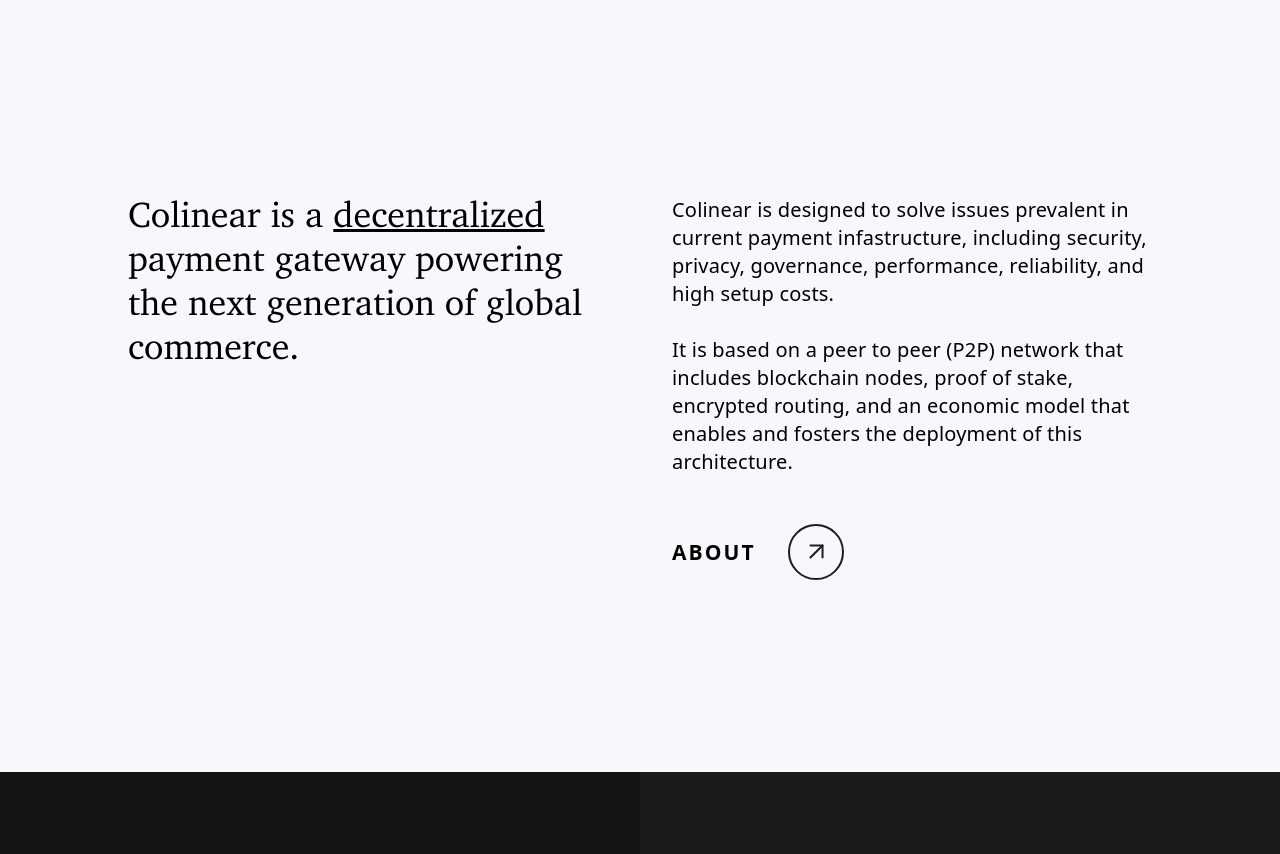
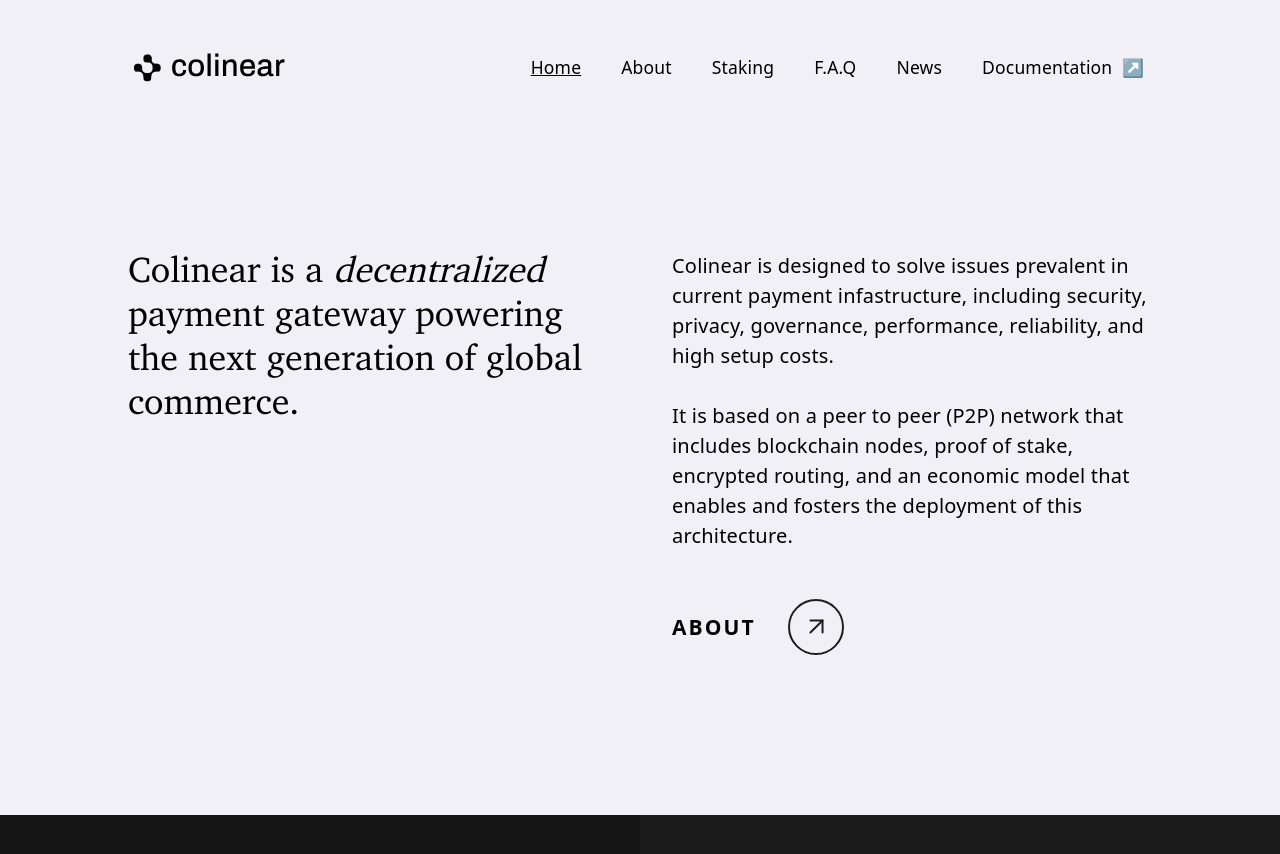
Before and after one commit to colinear-labs/colinear-website, a Nuxt app: page / in a window 1280 px wide. Shown: the top 854 px of the page. Built offline with nearby package versions, Linux system fonts and the light colour scheme.

Commit message:
Created navbar component and updated background color

```diff
--- a/components/About.vue
+++ b/components/About.vue
@@ -1,8 +1,8 @@
 <template>
-  <div class="flex px-32 py-48">
+  <div class="flex px-32 py-40">
     <div class="w-1/2 mr-8">
       <h2 class="font-title" data-aos="fade-in">
-        Colinear is a <u>decentralized</u> payment gateway powering the next generation of global commerce.
+        Colinear is a <i>decentralized</i><br> payment gateway powering the next generation of global commerce.
       </h2>
     </div>
     <div class="flex flex-col font-roboto w-1/2 mt-1 ml-8">
@@ -33,13 +33,14 @@
 p {
   font-weight: 300;
   font-size: 20px;
-  line-height: 28px;
+  line-height: 30px;
 
   letter-spacing: 0.01em;
 }
 
 .flex {
-  background: #f7f7fc;
+  /* background: #f7f7fc; */
+  background: #f0f0f6;
 }
 
 button {
--- /dev/null
+++ b/components/Navbar.vue
@@ -0,0 +1,35 @@
+<template>
+  <div class="flex pl-32 pr-24 antialiased pt-12">
+    <nuxt-link to="/" class="mr-auto">
+      <img src="~/static/logo.svg" class="mr-auto" />
+    </nuxt-link>
+    <div class="flex items-center">
+      <nuxt-link to="/" class="mr-10"> Home </nuxt-link>
+      <nuxt-link to="/about" class="mr-10"> About </nuxt-link>
+      <nuxt-link to="/staking" class="mr-10"> Staking </nuxt-link>
+      <nuxt-link to="/faq" class="mr-10"> F.A.Q </nuxt-link>
+      <nuxt-link to="/news" class="mr-10"> News </nuxt-link>
+      <a href="https://docs.colinear.io" target="_blank" class="mr-10"> Documentation &nbsp;&#8599; </a>
+    </div>
+  </div>
+</template>
+
+<style scoped>
+.flex {
+  background: #f0f0f6;
+}
+a {
+  font-style: normal;
+  font-weight: normal;
+  font-size: 17.5px;
+  line-height: 21px;
+
+  letter-spacing: 0.01em;
+
+  color: #000000;
+}
+
+a.nuxt-link-exact-active {
+  text-decoration: underline;
+}
+</style>
--- a/pages/about.vue
+++ b/pages/about.vue
@@ -1,5 +1,6 @@
 <template>
   <div class="about">
+    <Navbar />
     <div class="flex flex-col antialiased w-5/12 py-32 mx-auto">
       <h2 class="font-title" data-aos="fade-up">
         We are transforming cryptocurrency into a mainstream payment method by
@@ -74,6 +75,6 @@
 }
 
 .about {
-  background: #f7f7fc;
+  background: #f0f0f6;
 }
 </style>
--- a/pages/index.vue
+++ b/pages/index.vue
@@ -1,5 +1,6 @@
 <template>
   <div class="home antialiased">
+    <Navbar />
     <About />
     <Compare />
     <Token />
```
Also changed, not shown: static/logo.svg (added).
